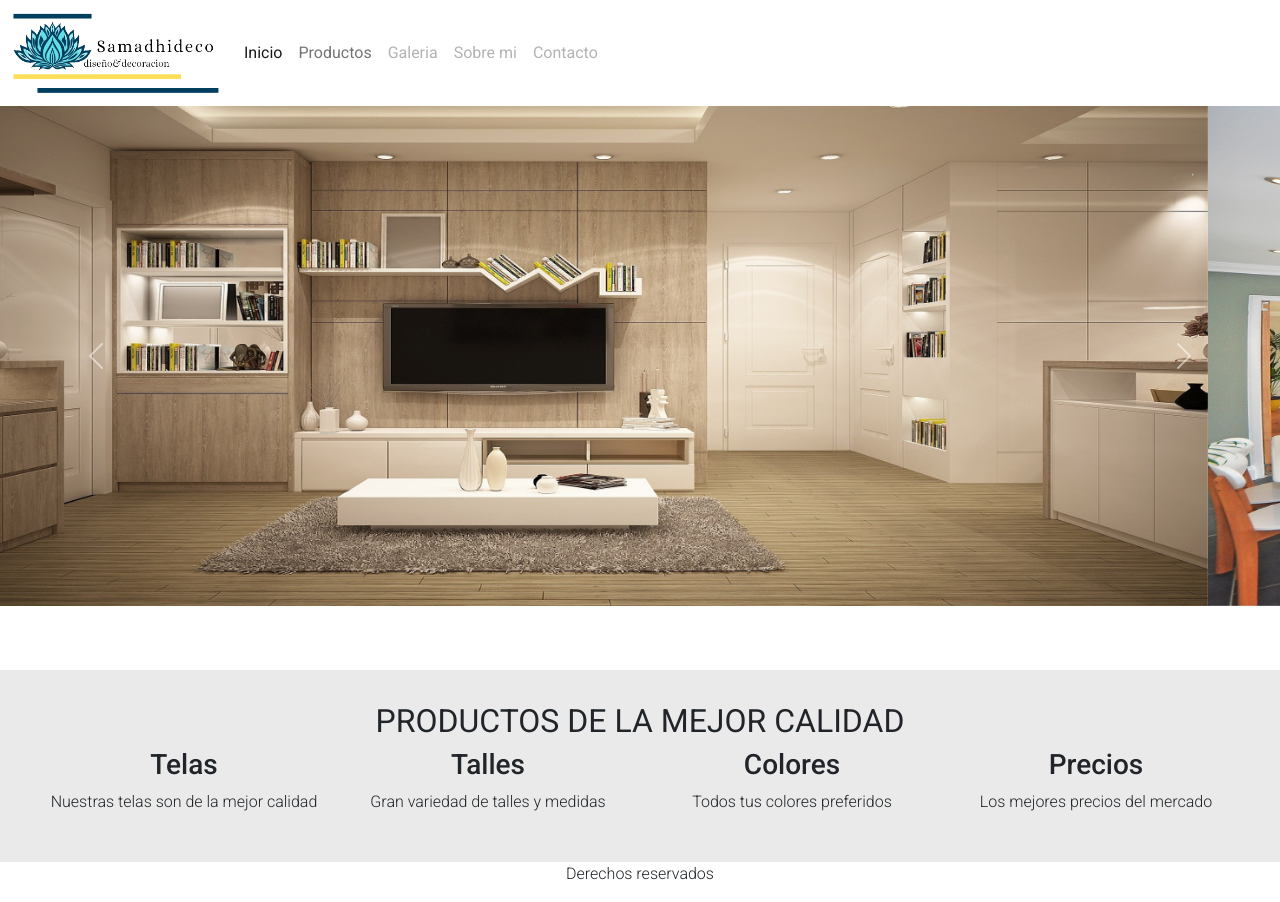
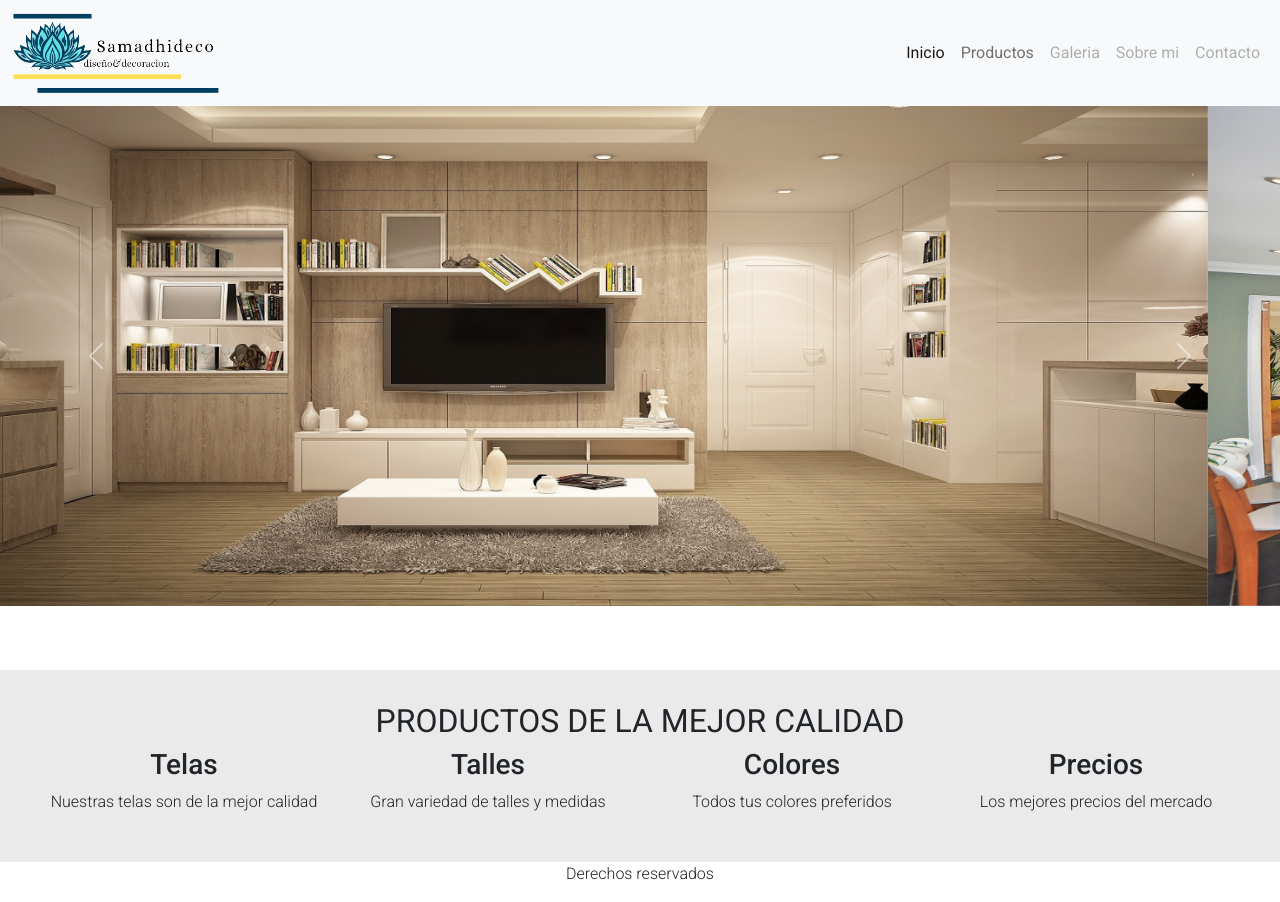
Before and after one commit to AgustinEzequielDiaz/PreEntrega3Diaz, a plain HTML site: page index.html in a window 1280 px wide. Drawn offline with nearby package versions, Linux system fonts and the light colour scheme.

Commit message:
se modifico el header como flotante y los botones de las pages y del desplegable en mobile con ms-auto

```diff
--- a/css/styles.css
+++ b/css/styles.css
@@ -6,6 +6,10 @@ html {
     /* 1rem = 10px */
     /* font-size: 62.5%; */
     scroll-behavior: smooth;
+}
+
+body{
+    padding-top: 106px;
 }
 
 /* le quitamos el formato de vinculo a la etiqueta <a> */
@@ -68,9 +72,6 @@ p{
 /* header */
 #header-grilla{
     grid-area: header; /* asi le indicamos al grid-template-areas creado en #grilla-body que este es el header */
-    display: flex;
-    justify-content: space-around;
-    align-items: center;
 }
 
 /* productos */
--- a/index.html
+++ b/index.html
@@ -24,19 +24,19 @@
 </head>
 
 <body id="grilla-body">
-    <header id="header-grilla">
-        <nav class="navbar navbar-expand-lg w-100">
-            <div class="container-fluid d-flex">
+    <header id="header-grilla" >
+        <nav class="navbar navbar-expand-lg fixed-top w-100 bg-light">
+            <div class="container-fluid ">
                 <a class="navbar-brand" href="#">
                     <img src="./img/logo-sin-fondo.png" alt="Logo de Samadhi Deco" class="logo">
                 </a>
-                <button class="navbar-toggler" type="button" data-bs-toggle="collapse"
+                <button class="navbar-toggler ms-auto" type="button" data-bs-toggle="collapse"
                     data-bs-target="#navbarNavAltMarkup" aria-controls="navbarNavAltMarkup" aria-expanded="false"
                     aria-label="Toggle navigation">
                     <span class="navbar-toggler-icon"></span>
                 </button>
                 <div class="collapse navbar-collapse" id="navbarNavAltMarkup">
-                    <div class="navbar-nav">
+                    <div class="navbar-nav ms-auto">
                         <a class="nav-link active" aria-current="page" href="index.html">Inicio</a>
                         <a class="nav-link" href="./pages/productos.html">Productos</a>
                         <a class="nav-link disabled" href="./pages/galeria.html">Galeria</a>
```
